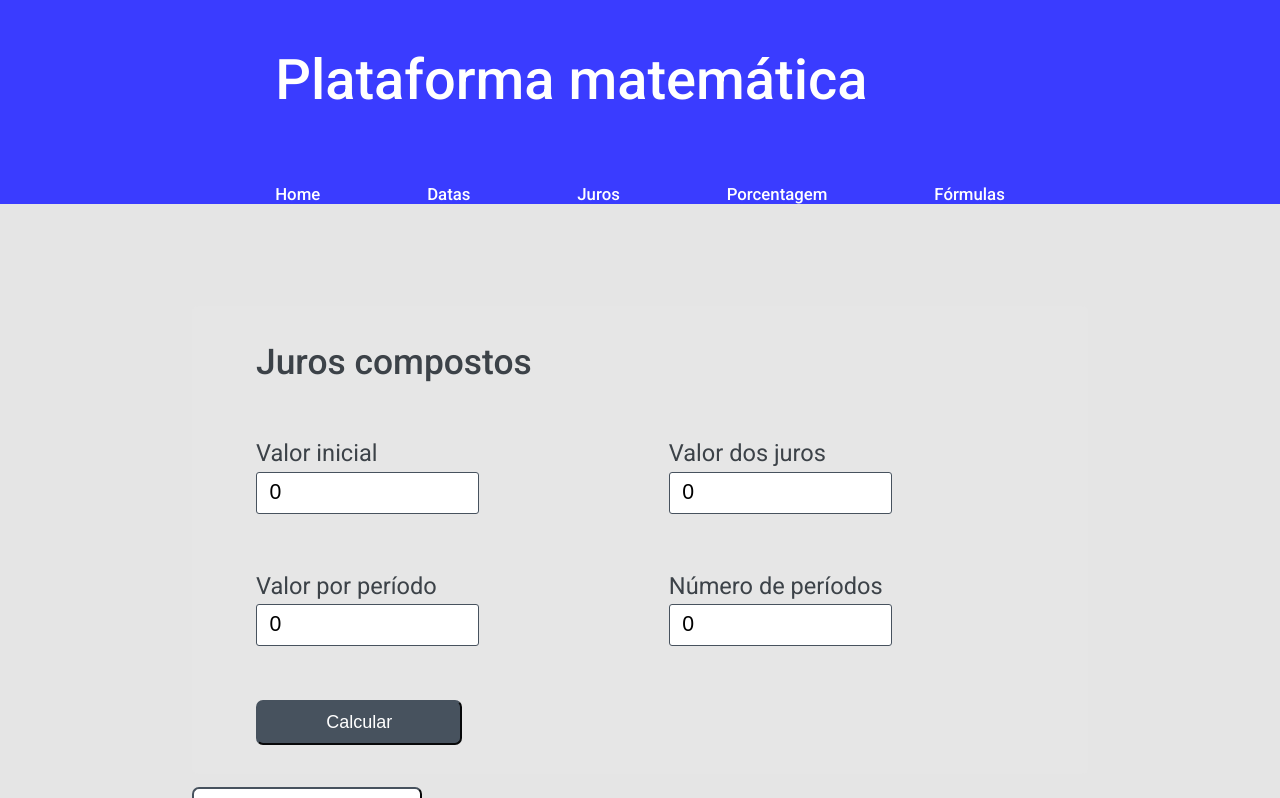
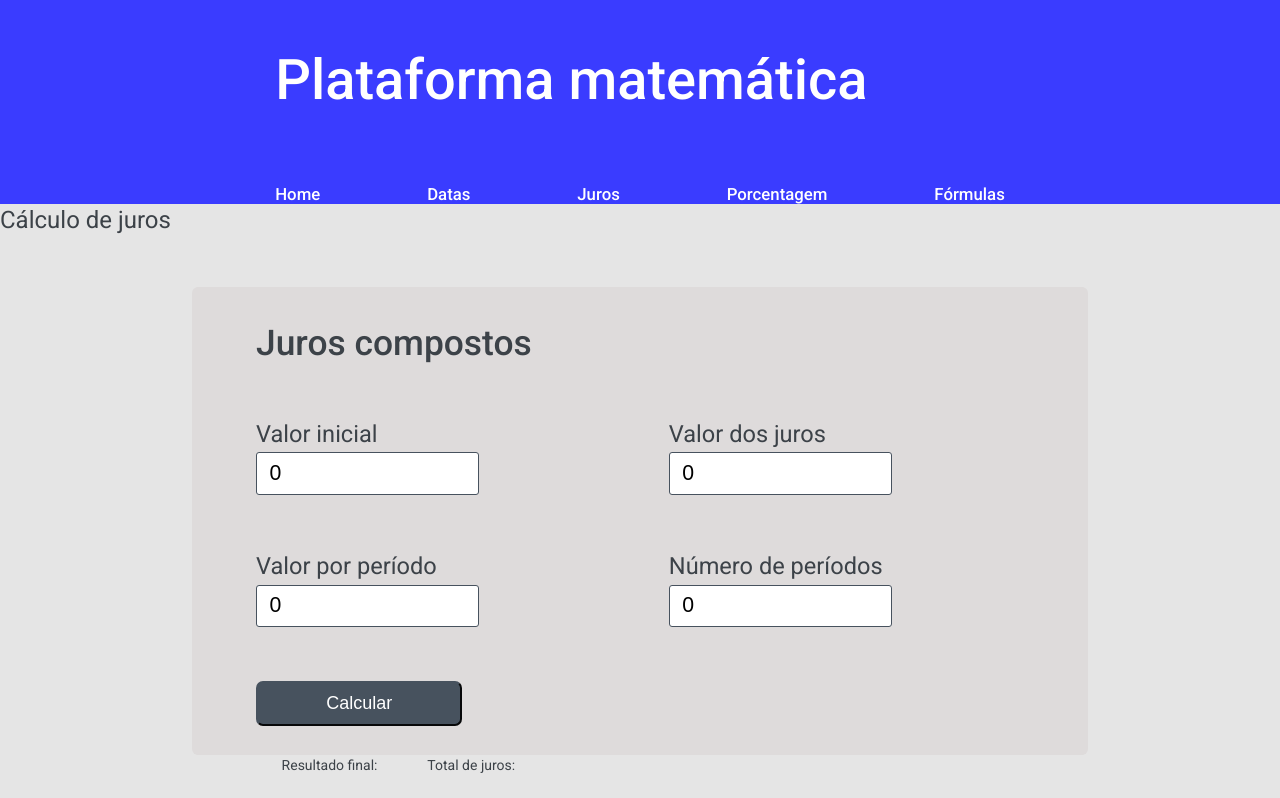
Before and after one commit to gustavoJunkes/math-platform, an Angular app: page /matematica/juros in a window 1280 px wide. Shown: the top 798 px of the page. Built offline with nearby package versions, Linux system fonts and the light colour scheme.

Commit message:
Implementing anwer card

```diff
--- a/src/app/features/math/compound-interest/compound-interest.component.html
+++ b/src/app/features/math/compound-interest/compound-interest.component.html
@@ -1,6 +1,13 @@
 <app-header></app-header>
 
+<h1 class="page-title">Cálculo de juros</h1>
+
 <app-card-calculation [title]="title" [form]="calculationForm" (resultObject)="calculate($event)"></app-card-calculation>
+
+<div class="result-div" *ngIf="true">
+    <p>Resultado final: {{calculationResult}}</p>
+    <p>Total de juros: {{interestCalculationResult}}</p>
+</div>
 
 <div id="div-explanation-button">
     <div class="explanation-card" *ngIf="showExplanation" >
@@ -16,5 +23,4 @@
     <button (click)="changeShowExplanation()"  class="show-explanation-button">Mostrar Explicação</button>
 </div>
 
-
 <app-footer></app-footer>
--- a/src/app/features/math/compound-interest/compound-interest.component.ts
+++ b/src/app/features/math/compound-interest/compound-interest.component.ts
@@ -54,7 +54,7 @@ export class CompoundInterestComponent implements OnInit {
       console.log(finalValue)
       console.log("------------------------------")
     }
-    finalValue = +(finalValue.toFixed(2))
+    finalValue = +(finalValue.toFixed(2));
     this.calculationResult = finalValue;
     this.interestCalculationResult = totalInterest;
     console.log(finalValue)
--- a/src/app/features/math/data/data.component.html
+++ b/src/app/features/math/data/data.component.html
@@ -5,3 +5,5 @@
 <app-card-calculation [form]="diferenceBetweenDatasForm" (resultObject)="calculateDiferenceBetweenDates($event)" [title]="title"></app-card-calculation>
 
 <app-card-calculation [form]="diferenceBetweenDatasForm" (resultObject)="calculateDiferenceBetweenDates($event)" [title]="title"></app-card-calculation>
+
+<app-footer></app-footer>
--- a/src/app/shared/card-calculation/card-calculation.component.css
+++ b/src/app/shared/card-calculation/card-calculation.component.css
@@ -1,9 +1,9 @@
 .calculation-card {
     width: 90%;
-    background-color: #e6e6e6;
+    background-color: #dedbdb;
     height: fit-content;
     margin: auto;
-    margin-top: 8%;
+    margin-top: 4%;
     padding: 0.5%;
     padding-left: 5%;
     box-sizing: border-box;
--- a/src/app/shared/card-calculation/card-calculation.component.html
+++ b/src/app/shared/card-calculation/card-calculation.component.html
@@ -15,9 +15,3 @@
     </form>
 
 </div>
-
-
-<div class="result-div" *ngIf="calculationResult">
-   <p>Resultado final: {{calculationResult}}</p>
-   <p>Total de juros: {{interestCalculationResult}}</p>
-</div>
```
